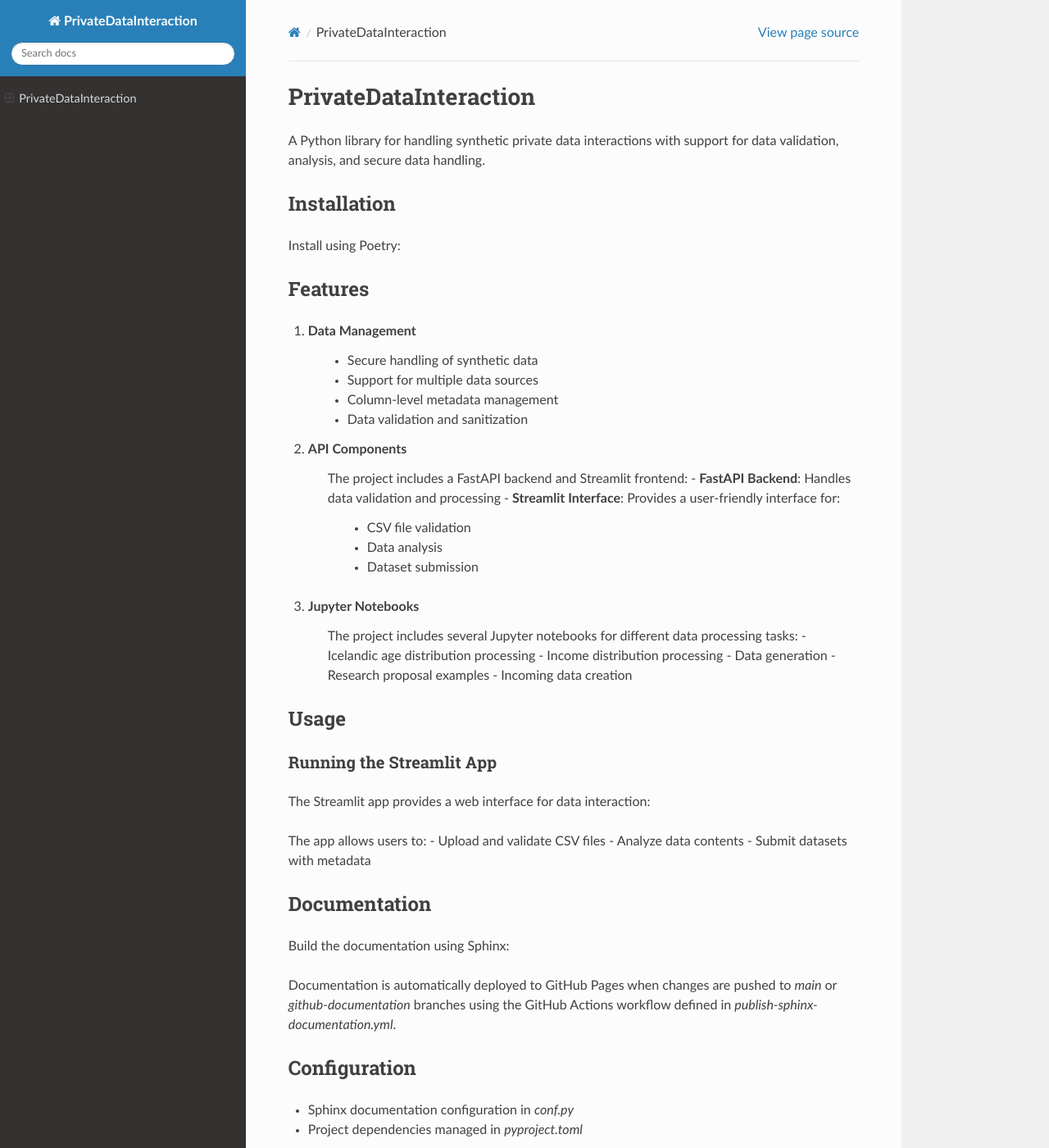
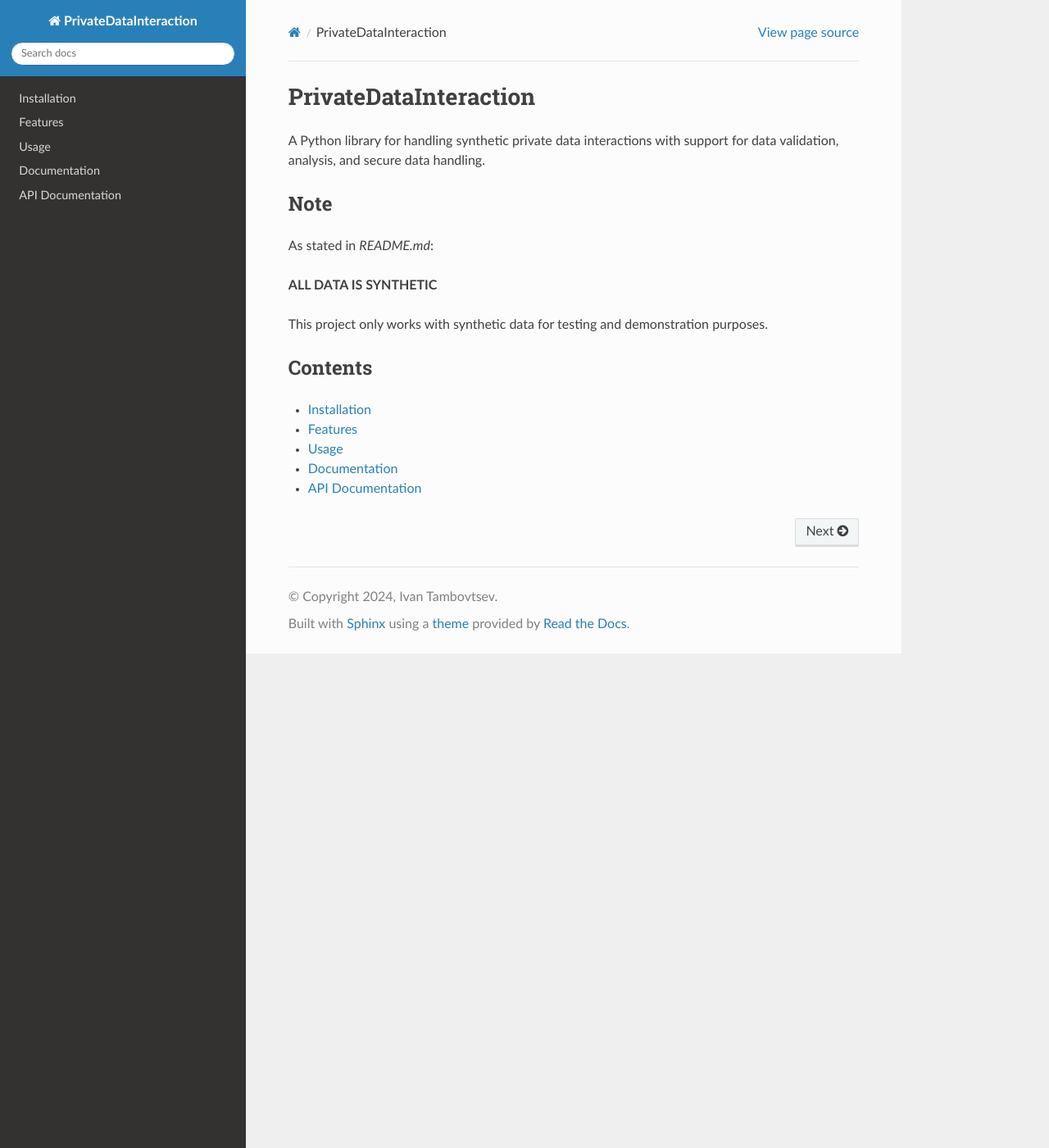
Before and after one commit to imtambovtcev/private_data_interaction, a Sphinx documentation site: the page built from docs/index.rst, in a window 1280 px wide and 1400 px high. Shown: the whole window at 82% size. Built offline with Sphinx 7.4.7 and the Read the Docs theme 3.1.0, drawn with Linux system fonts in a browser that asks for light colours.

Commit message:
+ documentation

```diff
--- /dev/null
+++ b/docs/documentation.rst
@@ -0,0 +1,6 @@
+Documentation
+-------------
+
+Build the documentation using Sphinx:
+
+Documentation is automatically deployed to GitHub Pages when changes are pushed to `main` branch using the GitHub Actions workflow defined in `publish-sphinx-documentation.yml`.
--- a/docs/index.rst
+++ b/docs/index.rst
@@ -2,62 +2,6 @@ PrivateDataInteraction
 ======================
 
 A Python library for handling synthetic private data interactions with support for data validation, analysis, and secure data handling.
-
-Installation
-------------
-
-Install using Poetry:
-
-Features
---------
-
-1. Data Management
-    - Secure handling of synthetic data
-    - Support for multiple data sources
-    - Column-level metadata management
-    - Data validation and sanitization
-
-2. API Components
-    The project includes a FastAPI backend and Streamlit frontend:
-    - **FastAPI Backend**: Handles data validation and processing
-    - **Streamlit Interface**: Provides a user-friendly interface for:
-      - CSV file validation
-      - Data analysis
-      - Dataset submission
-
-3. Jupyter Notebooks
-    The project includes several Jupyter notebooks for different data processing tasks:
-    - Icelandic age distribution processing
-    - Income distribution processing
-    - Data generation
-    - Research proposal examples
-    - Incoming data creation
-
-Usage
------
-
-Running the Streamlit App
-~~~~~~~~~~~~~~~~~~~~~~~~~
-
-The Streamlit app provides a web interface for data interaction:
-
-The app allows users to:
-- Upload and validate CSV files
-- Analyze data contents
-- Submit datasets with metadata
-
-Documentation
--------------
-
-Build the documentation using Sphinx:
-
-Documentation is automatically deployed to GitHub Pages when changes are pushed to `main` or `github-documentation` branches using the GitHub Actions workflow defined in `publish-sphinx-documentation.yml`.
-
-Configuration
--------------
-
-- Sphinx documentation configuration in `conf.py`
-- Project dependencies managed in `pyproject.toml`
 
 Note
 ----
@@ -67,3 +11,14 @@ As stated in `README.md`:
 **ALL DATA IS SYNTHETIC**
 
 This project only works with synthetic data for testing and demonstration purposes.
+
+Contents
+--------
+
+.. toctree::
+   :maxdepth: 1
+
+   installation
+   usage
+   documentation
+   api
```
Also changed, not shown: docs/api.rst (added, +118 -0 lines), docs/installation.rst (added, +29 -0 lines), docs/usage.rst (added, +12 -0 lines).
